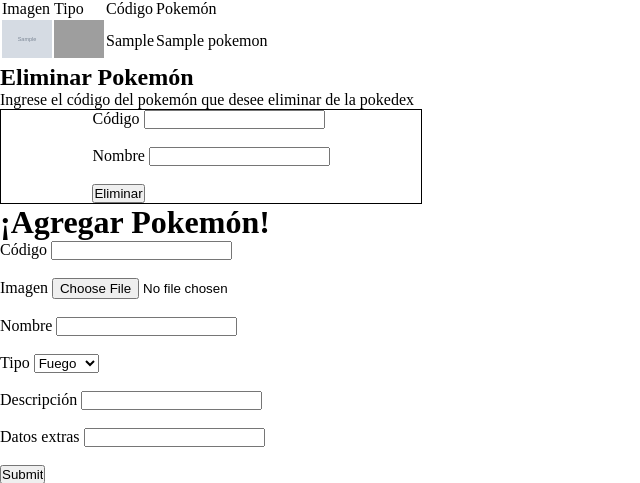
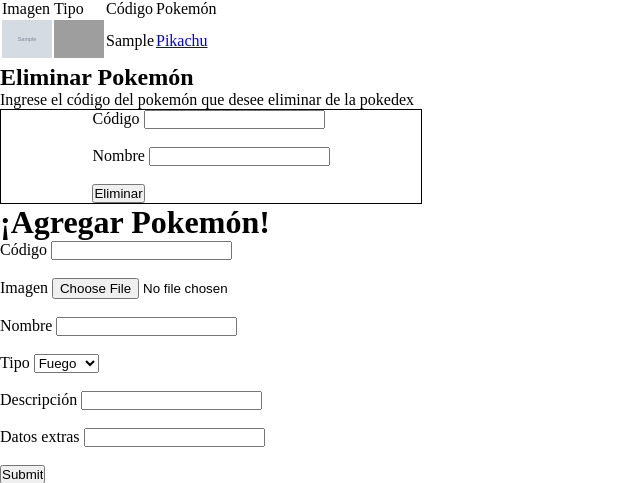
Before and after one commit to PaoloAleman/TPPokedex, a PHP site: page / in a window 1280 px wide. Shown: the part 121-604 px from the top of the page, without its empty margins (0-640 px from the left). Run offline with PHP 8.4, Linux system fonts and the light colour scheme; tables that the repository leaves empty or names only in its code hold one stand-in row (values such as "Sample post"); grey boxes marked "Sample" are stand-in pictures; grey boxes are pictures that could not be loaded.

Commit message:
Que al clickear en un pokemón nos redirija a su página individual

```diff
--- a/Pokedex/index.php
+++ b/Pokedex/index.php
@@ -61,6 +61,6 @@
     echo "<td><img src='".$fila["imagen"]."' width='50px'></img>"." </td>";
     echo "<td><img src='".$fila["tipo"]."' width='50px'></img>"." </td>";
     echo "<td>".$fila["codigo"]." </td>";
-    echo "<td>".$fila["nombre"]." </td>";
+    echo "<td><a href='./archivosPokemones/".$fila["nombre"].".html'>Pikachu</a></td>";
     echo "</tr>";
 }
```
